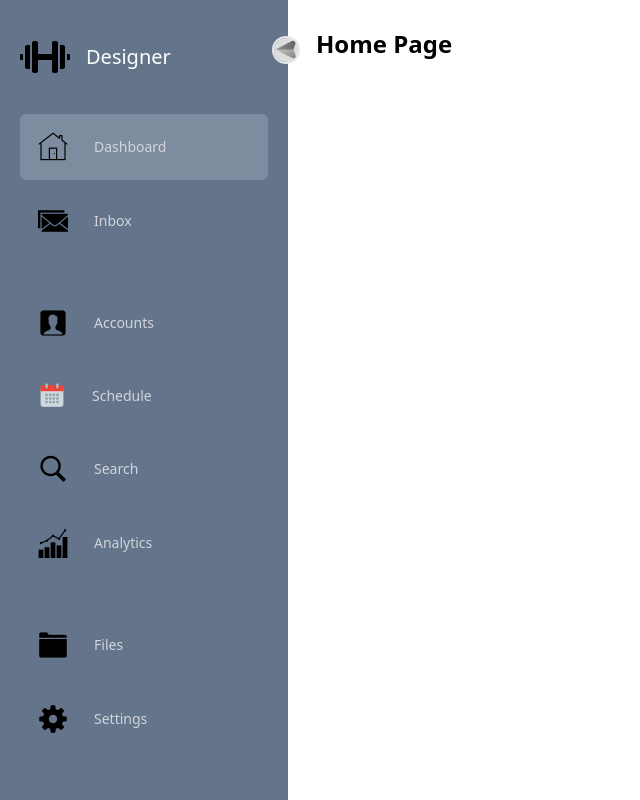
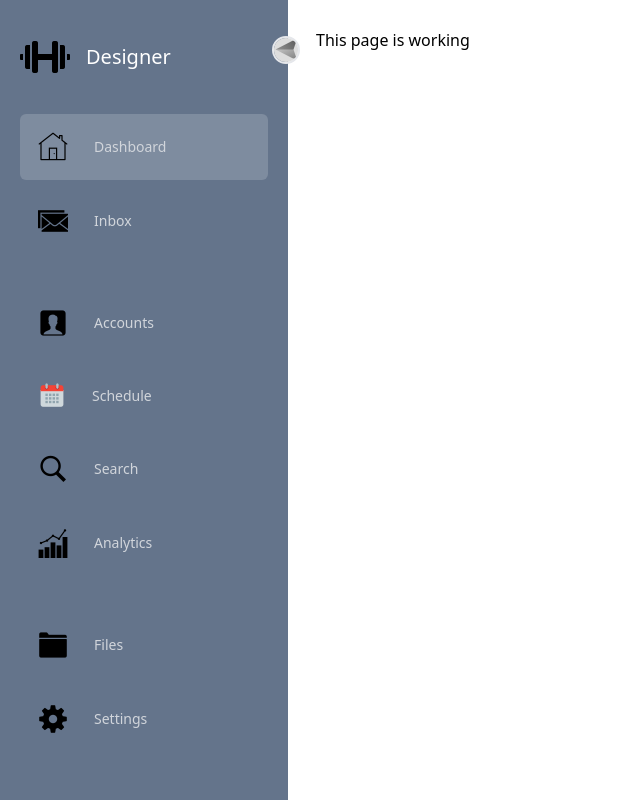
Before and after one commit to Virtual-Vitality/Virtual-Vitality-Repo, a React (Vite) app in the folder Virtual-Vitality/: page /Exercise-page in a window 1280 px wide. Shown: the whole page, without its empty margins (0-640 px from the left). Built offline with nearby package versions, Linux system fonts and the light colour scheme.

Commit message:
routes,components, and nvbar fully integrated

```diff
--- a/Virtual-Vitality/src/Client/Components/Coaches-page.jsx
+++ b/Virtual-Vitality/src/Client/Components/Coaches-page.jsx
@@ -1,6 +1,6 @@
 const example_function8= () =>{
     return(
-        <h1>This page is working</h1>
+        <h1 className=" text-center">This page is working</h1>
     )
 }
 export default example_function8
--- a/Virtual-Vitality/src/Client/Components/Home-page.jsx
+++ b/Virtual-Vitality/src/Client/Components/Home-page.jsx
@@ -1,6 +1,6 @@
-const example_function6= () =>{
+const Example_function6= () =>{
     return(
         <h1>This page is working</h1>
     )
 }
-export default example_function6
+export default Example_function6
--- a/Virtual-Vitality/src/Client/Components/Login-Page.jsx
+++ b/Virtual-Vitality/src/Client/Components/Login-Page.jsx
@@ -1,6 +1,6 @@
-const example_function5= () =>{
+const Example_function5= () =>{
     return(
         <h1>This page is working</h1>
     )
 }
-export default example_function5
+export default Example_function5
--- a/Virtual-Vitality/src/Client/Components/Navigations.jsx
+++ b/Virtual-Vitality/src/Client/Components/Navigations.jsx
@@ -1,13 +1,13 @@
 import { useState } from "react";
-import { Routes } from "react-router";
-import example_function from "./Workouts-page";
-import example_function2 from "./SingleWorkout-page";
-import example_function3 from "./Registration-page";
-import example_function4 from "./Nutrition-page";
-import example_function5 from "./Login-Page";
-import example_function6 from "./Home-page";
-import example_function7 from "./Exercise-page";
-import example_function8 from "./Coaches-page";
+import { Route, Routes } from "react-router";
+import Example_function from "./Workouts-page";
+import Example_function2 from "./SingleWorkout-page";
+import Example_function3 from "./Registration-page";
+import Example_function4 from "./Nutrition-page";
+import Example_function5 from "./Login-Page";
+import Example_function6 from "./Home-page";
+import Example_function7 from "./Exercise-page";
+import Example_function8 from "./Coaches-page";
 
 const Nav = () => {
   const [open, setOpen] = useState(true);
@@ -68,18 +68,18 @@ const Nav = () => {
         </ul>
       </div>
       <div className="h-screen flex-1 p-7">
-        <h1 className="text-2xl font-semibold ">Home Page</h1>
+
+       <Routes>
+        <Route path="/"element={<Example_function6/>} />
+        <Route path="/coaches"element={<Example_function8/>} />
+        <Route path="/Nutrition"element={<Example_function4/>} />
+        <Route path="/Registration"element={<Example_function3/>} />
+        <Route path="/Login-page"element={<Example_function5/>} />
+        <Route path="/Single-Workouts-page"element={<Example_function2/>} />
+        <Route path="/Workouts-page"element={<Example_function/>} />
+        <Route path="/Exercise-page"element={<Example_function7/>} />
+      </Routes>
       </div>
-      {/* <Routes>
-        <Route path ="/"element={<example_function6/>} />
-        <Route path ="/coaches"element={<example_function8/>} />
-        <Route path ="/Nutrition"element={<example_function4/>} />
-        <Route path ="/Registration"element={<example_function3/>} />
-        <Route path ="/Login-page"element={<example_function5/>} />
-        <Route path ="/Single-Workouts-page"element={<example_function2/>} />
-        <Route path ="/Workouts-page"element={<example_function/>} />
-        <Route path ="/Exercise-page"element={<example_function7/>} />
-      </Routes> */}
     </div>
   );
 
--- a/Virtual-Vitality/src/Client/Components/Nutrition-page.jsx
+++ b/Virtual-Vitality/src/Client/Components/Nutrition-page.jsx
@@ -1,6 +1,6 @@
-const example_function4= () =>{
+const Example_function4= () =>{
     return(
-        <h1>This page is working</h1>
+        <h1 className=" text-center">This page is working</h1>
     )
 }
-export default example_function4
+export default Example_function4
--- a/Virtual-Vitality/src/Client/Components/Registration-page.jsx
+++ b/Virtual-Vitality/src/Client/Components/Registration-page.jsx
@@ -1,6 +1,6 @@
-const example_function3= () =>{
+const Example_function3= () =>{
     return(
-        <h1>This page is working</h1>
+        <h1 className=" text-center">This page is working and this sentence is a test</h1>
     )
 }
-export default example_function3
+export default Example_function3
--- a/Virtual-Vitality/src/Client/Components/SingleWorkout-page.jsx
+++ b/Virtual-Vitality/src/Client/Components/SingleWorkout-page.jsx
@@ -1,6 +1,6 @@
-const example_function2= () =>{
+const Example_function2= () =>{
     return(
-        <h1>This page is working</h1>
+        <h1 className=" text-center">This page is working</h1>
     )
 }
-export default example_function2
+export default Example_function2
--- a/Virtual-Vitality/src/Client/Components/Workouts-page.jsx
+++ b/Virtual-Vitality/src/Client/Components/Workouts-page.jsx
@@ -1,6 +1,6 @@
-const example_function= () =>{
+const Example_function= () =>{
 return(
-    <h1>This page is working</h1>
+    <h1 className=" text-center">This page is working</h1>
 )
 }
-export default example_function
+export default Example_function
```
